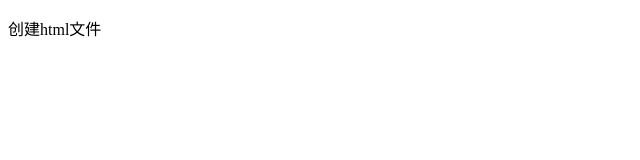
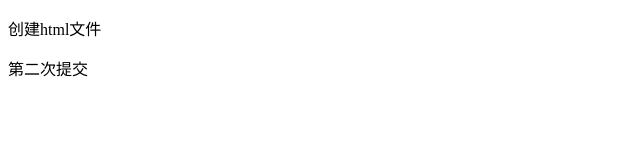
Before and after one commit to zhangjinghui886/express_test, a plain HTML site: page index.html in a window 1280 px wide. Shown: the whole page, without its empty margins (0-640 px from the left). Drawn offline with Linux system fonts and the light colour scheme.

Commit message:
fix: 第二次提交

```diff
--- a/index.html
+++ b/index.html
@@ -4,7 +4,7 @@
  * @Autor: zhang-jinghui
  * @Date: 2021-06-16 12:01:39
  * @LastEditors: zhang-jinghui
- * @LastEditTime: 2021-06-16 12:01:50
+ * @LastEditTime: 2021-06-17 11:35:52
 -->
 <!DOCTYPE html>
 <html lang="en">
@@ -16,5 +16,6 @@
 </head>
 <body>
   <p>创建html文件</p>
+  <p>第二次提交</p>
 </body>
 </html>
```
